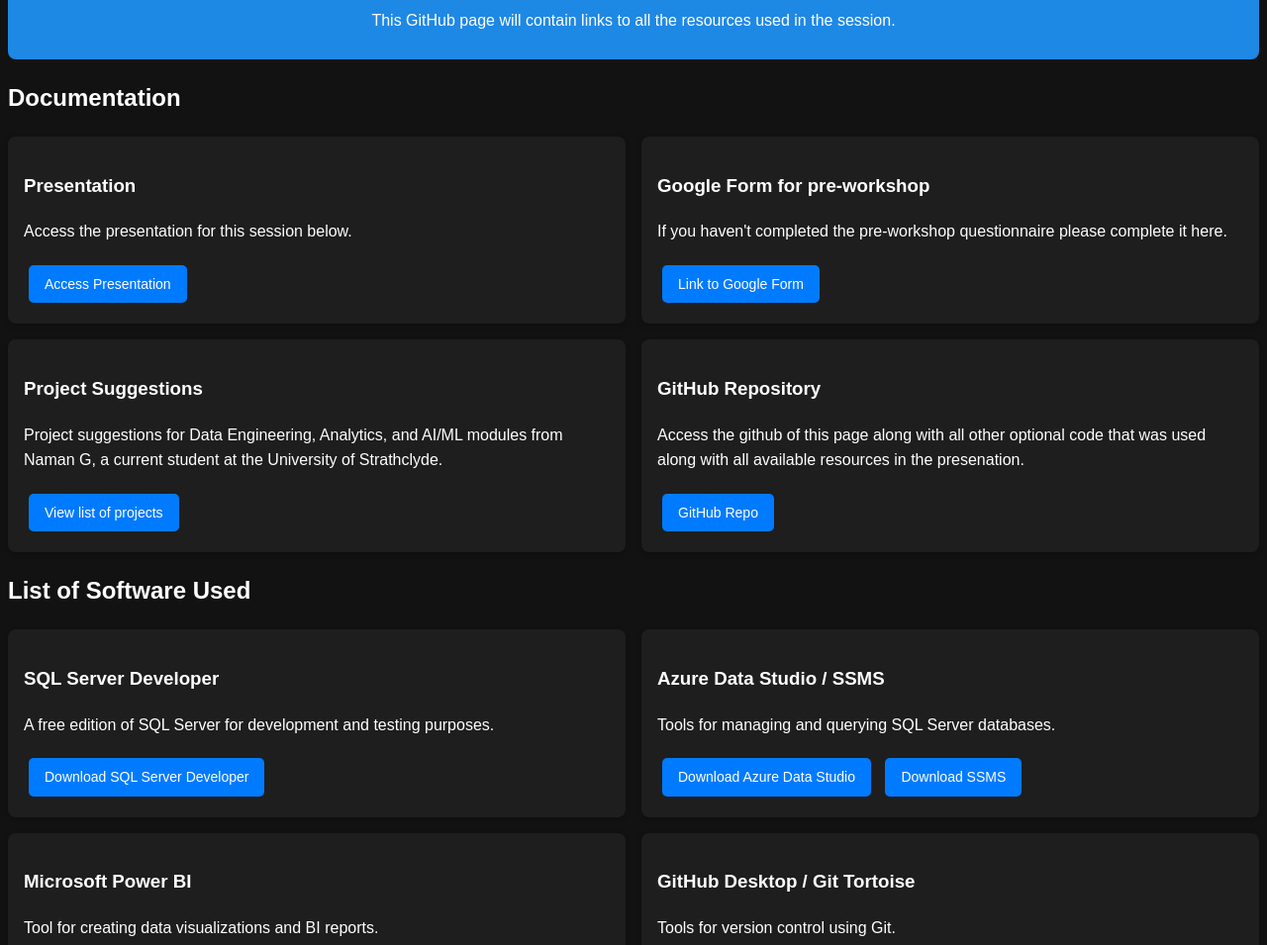
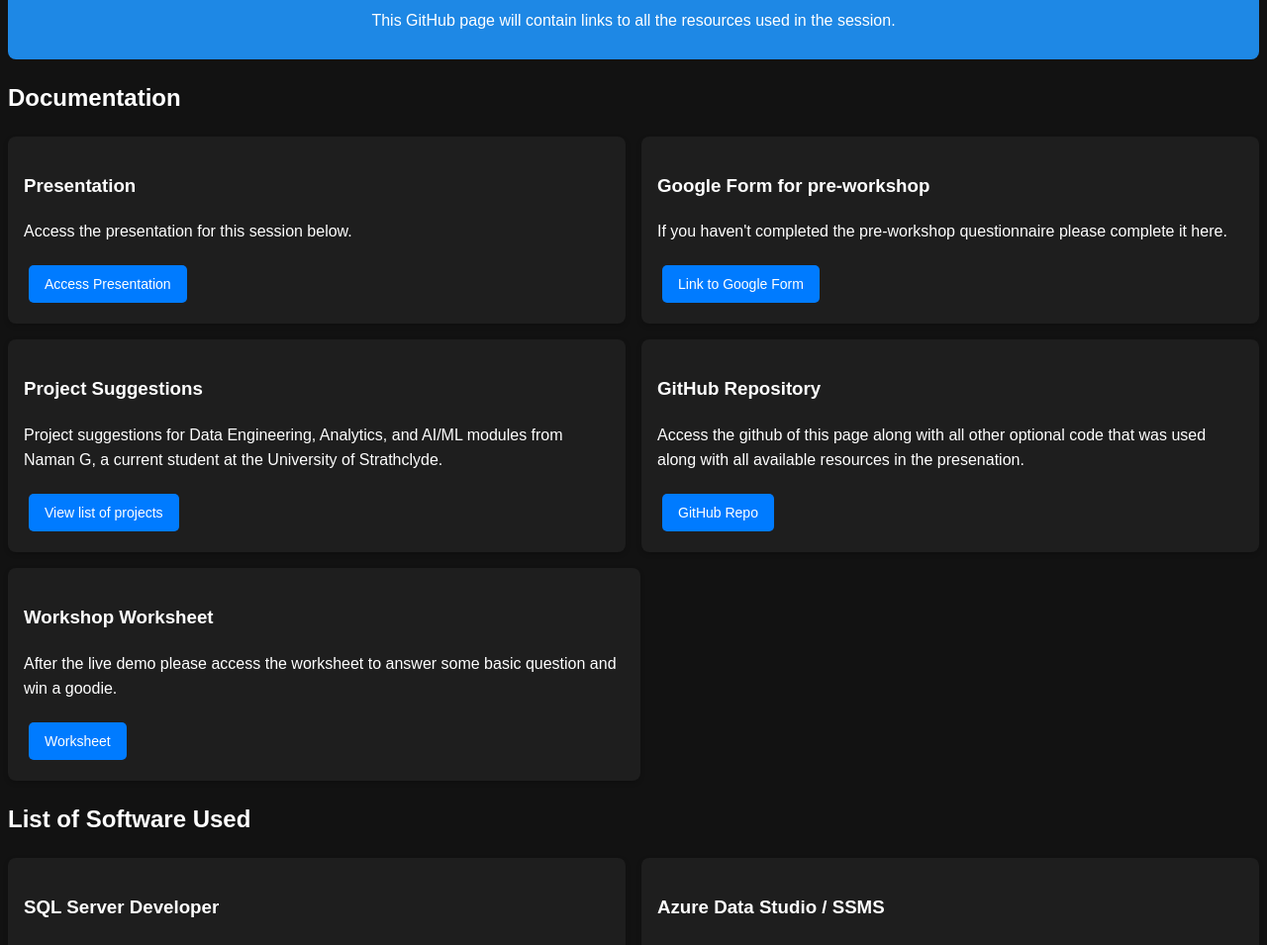
Before and after one commit to n0ts0lazy/SRMconference2025, a plain HTML site: page index.html in a window 1280 px wide. Shown: the part 104-1059 px from the top of the page at 99% size. Drawn offline with Linux system fonts and the light colour scheme.

Commit message:
Included worksheet

```diff
--- a/index.html
+++ b/index.html
@@ -54,6 +54,13 @@
                         <a href="https://github.com/n0ts0lazy/SRMconference2025"
                             class="btn" target="_blank">GitHub Repo </a>
                     </div>
+                    <div class="card">
+                        <h3>Workshop Worksheet</h3>
+                        <p>After the live demo please access the worksheet to answer some basic question and win a goodie.</p>
+                        <a href="https://forms.gle/bRPfBw3UvVUcyQ4EA"
+                            class="btn" target="_blank">Worksheet </a>
+                    </div>
+
                 </div>
             </section>
             <section id="software">
```
Also changed, not shown: 1 other file.
